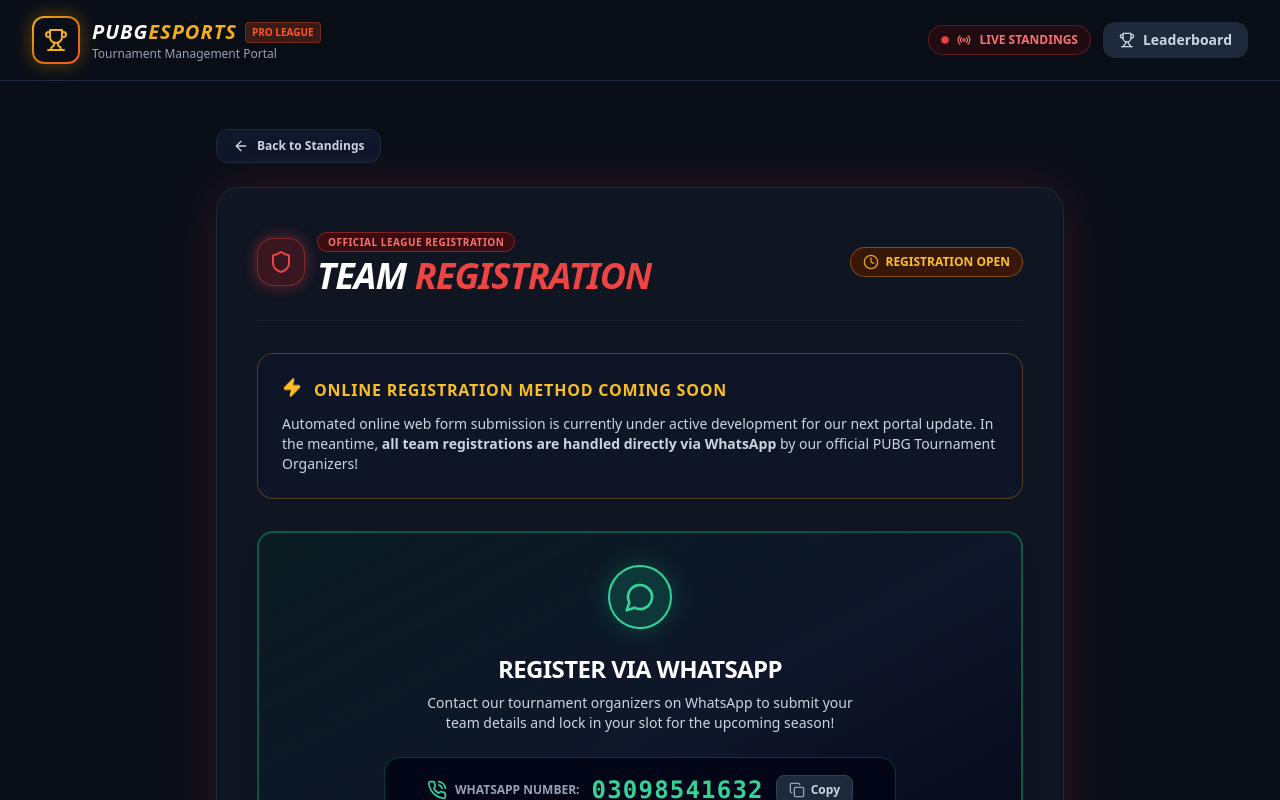
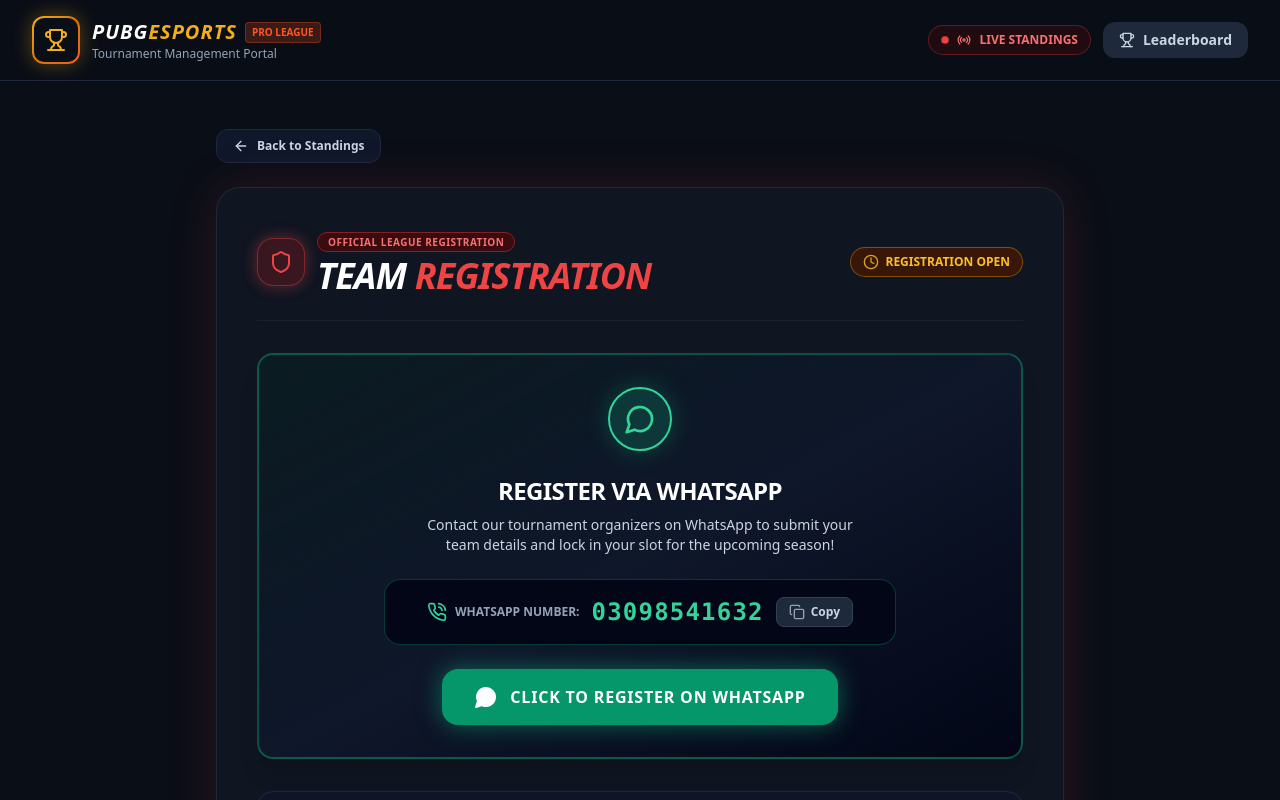
Before and after one commit to muzamilateeq/Pubg-leagues, a Next.js app: page /register in a window 1280 px wide. Shown: the top 800 px of the page. Built offline with nearby package versions, Linux system fonts and the light colour scheme.

Commit message:
Remove coming soon box from registration page

```diff
--- a/src/app/register/page.tsx
+++ b/src/app/register/page.tsx
@@ -59,16 +59,6 @@
             </div>
           </div>
 
-          {/* Notice Card: Online Portal Coming Soon */}
-          <div className="p-5 sm:p-6 rounded-2xl bg-slate-900/90 border border-amber-500/30 space-y-3 relative overflow-hidden">
-            <div className="flex items-center gap-3 text-amber-400 font-extrabold text-sm sm:text-base uppercase tracking-wider">
-              <Zap className="w-5 h-5 text-amber-400 fill-amber-400 animate-bounce shrink-0" />
-              ONLINE REGISTRATION METHOD COMING SOON
-            </div>
-            <p className="text-xs sm:text-sm text-slate-300 leading-relaxed">
-              Automated online web form submission is currently under active development for our next portal update. In the meantime, <strong>all team registrations are handled directly via WhatsApp</strong> by our official PUBG Tournament Organizers!
-            </p>
-          </div>
 
           {/* Main Action Box: WhatsApp Registration */}
           <div className="p-6 sm:p-8 rounded-2xl bg-gradient-to-br from-emerald-950/30 via-slate-900 to-slate-950 border-2 border-emerald-500/40 shadow-xl space-y-6 text-center">
```
